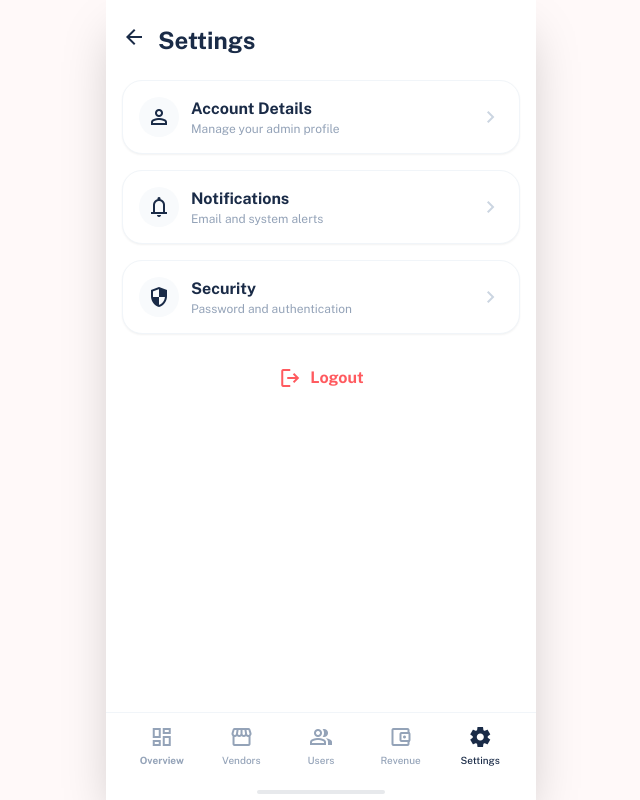
After one commit to 25f1002177/SheSafe, a Flask app: page /admin/settings in a window 1280 px wide. The commit adds this page. Shown: the whole page, without its empty margins (319-959 px from the left). Run offline with Flask 3, Linux system fonts and the light colour scheme; a user stored in the database is signed in; some libraries are stand-ins or nearby versions.

Commit message:
admin simple settings page added

```diff
--- a/app/routes.py
+++ b/app/routes.py
@@ -686,8 +686,14 @@ def admin_revenue():
     return render_template('admin_revenue.html',
                          user=current_user,
                          bookings=completed_bookings,
-                         total_revenue=total_revenue,
                          revenue_by_mode=revenue_by_mode)
+
+
+@main.route('/admin/settings')
+@admin_required
+def admin_settings():
+    """Admin settings page (admin only)."""
+    return render_template('admin_settings.html', user=current_user)
 
 
 
--- /dev/null
+++ b/app/templates/admin_settings.html
@@ -0,0 +1,63 @@
+{% extends "base.html" %}
+
+{% block title %}Admin Settings - SheSafe{% endblock %}
+
+{% block content %}
+<div class="px-4 py-6">
+    <div class="flex items-center gap-3 mb-6">
+        <a href="{{ url_for('main.admin_dashboard') }}" class="text-navy-trust">
+            <span class="material-symbols-outlined">arrow_back</span>
+        </a>
+        <h1 class="text-2xl font-bold text-navy-trust">Settings</h1>
+    </div>
+
+    <div class="space-y-4">
+        <div class="bg-white p-4 rounded-2xl border border-slate-100 shadow-sm flex items-center justify-between">
+            <div class="flex items-center gap-3">
+                <div class="size-10 rounded-full bg-slate-50 flex items-center justify-center text-navy-trust">
+                    <span class="material-symbols-outlined">person</span>
+                </div>
+                <div>
+                    <h3 class="font-bold text-navy-trust">Account Details</h3>
+                    <p class="text-xs text-slate-400">Manage your admin profile</p>
+                </div>
+            </div>
+            <span class="material-symbols-outlined text-slate-300">chevron_right</span>
+        </div>
+
+        <div class="bg-white p-4 rounded-2xl border border-slate-100 shadow-sm flex items-center justify-between">
+            <div class="flex items-center gap-3">
+                <div class="size-10 rounded-full bg-slate-50 flex items-center justify-center text-navy-trust">
+                    <span class="material-symbols-outlined">notifications</span>
+                </div>
+                <div>
+                    <h3 class="font-bold text-navy-trust">Notifications</h3>
+                    <p class="text-xs text-slate-400">Email and system alerts</p>
+                </div>
+            </div>
+            <span class="material-symbols-outlined text-slate-300">chevron_right</span>
+        </div>
+
+        <div class="bg-white p-4 rounded-2xl border border-slate-100 shadow-sm flex items-center justify-between">
+            <div class="flex items-center gap-3">
+                <div class="size-10 rounded-full bg-slate-50 flex items-center justify-center text-navy-trust">
+                    <span class="material-symbols-outlined">security</span>
+                </div>
+                <div>
+                    <h3 class="font-bold text-navy-trust">Security</h3>
+                    <p class="text-xs text-slate-400">Password and authentication</p>
+                </div>
+            </div>
+            <span class="material-symbols-outlined text-slate-300">chevron_right</span>
+        </div>
+
+        <div class="mt-8">
+            <a href="{{ url_for('main.logout') }}"
+                class="w-full py-4 flex items-center justify-center gap-2 text-sos-red font-bold">
+                <span class="material-symbols-outlined">logout</span>
+                Logout
+            </a>
+        </div>
+    </div>
+</div>
+{% endblock %}
--- a/app/templates/base.html
+++ b/app/templates/base.html
@@ -68,7 +68,8 @@
         {% with messages = get_flashed_messages(with_categories=true) %}
         {% if messages %}
         {% for category, message in messages %}
-        <div class="mx-4 mt-4 p-3 rounded-lg text-sm font-medium {% if category == 'error' %}bg-red-50 text-red-600 border border-red-200{% else %}bg-green-50 text-green-600 border border-green-200{% endif %}">
+        <div
+            class="mx-4 mt-4 p-3 rounded-lg text-sm font-medium {% if category == 'error' %}bg-red-50 text-red-600 border border-red-200{% else %}bg-green-50 text-green-600 border border-green-200{% endif %}">
             {{ message }}
         </div>
         {% endfor %}
@@ -194,6 +195,14 @@
                     <span class="text-[10px] font-medium">Revenue</span>
                 </a>
             </div>
+            <div
+                class="flex flex-col items-center gap-1 {% if request.endpoint == 'main.admin_settings' %}text-navy-trust{% else %}text-slate-400{% endif %} w-1/5">
+                <a href="{{ url_for('main.admin_settings') }}" class="flex flex-col items-center gap-1">
+                    <span
+                        class="material-symbols-outlined {% if request.endpoint == 'main.admin_settings' %}fill-1{% endif %}">settings</span>
+                    <span class="text-[10px] font-medium">Settings</span>
+                </a>
+            </div>
 
             {% else %}
             <!-- Authenticated User Bottom Nav -->
```
